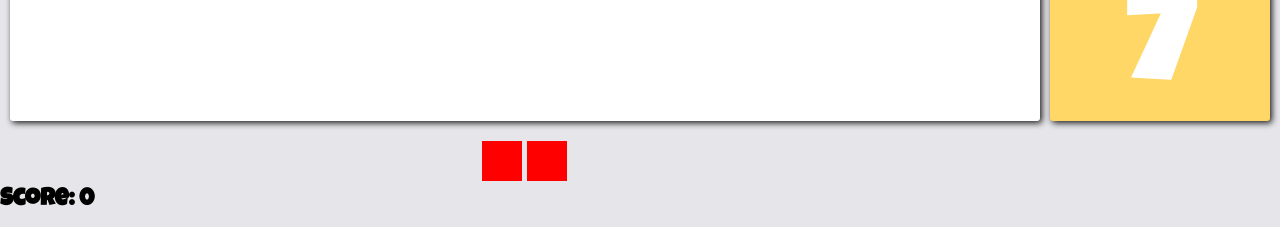
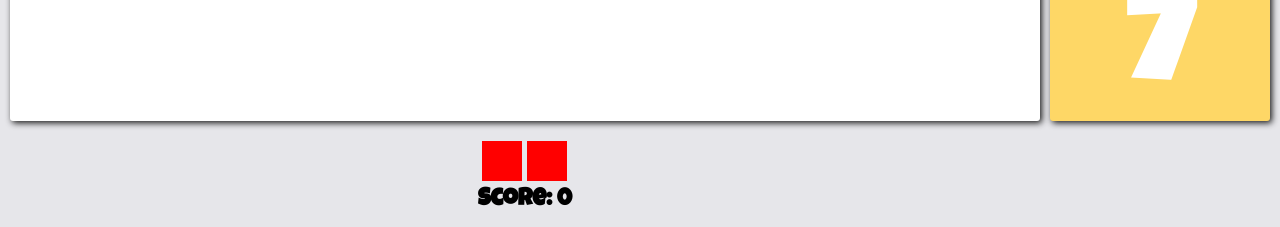
Before and after one commit to Krunal-375/Ro706.github.io, a plain HTML site: page divide.html in a window 1280 px wide. Shown: the part 573-800 px from the top of the page. Drawn offline with Linux system fonts and the light colour scheme.

Commit message:
Update divide.html

```diff
--- a/divide.html
+++ b/divide.html
@@ -58,7 +58,7 @@
       <div id="correct"></div>
       <div id="incorrect"></div>
     </div>
-    <div class="score" id="Score: ">0</div>
+    <center><div class="score" id="Score: ">0</div></center>
   </h2>
   </div>
 
```
